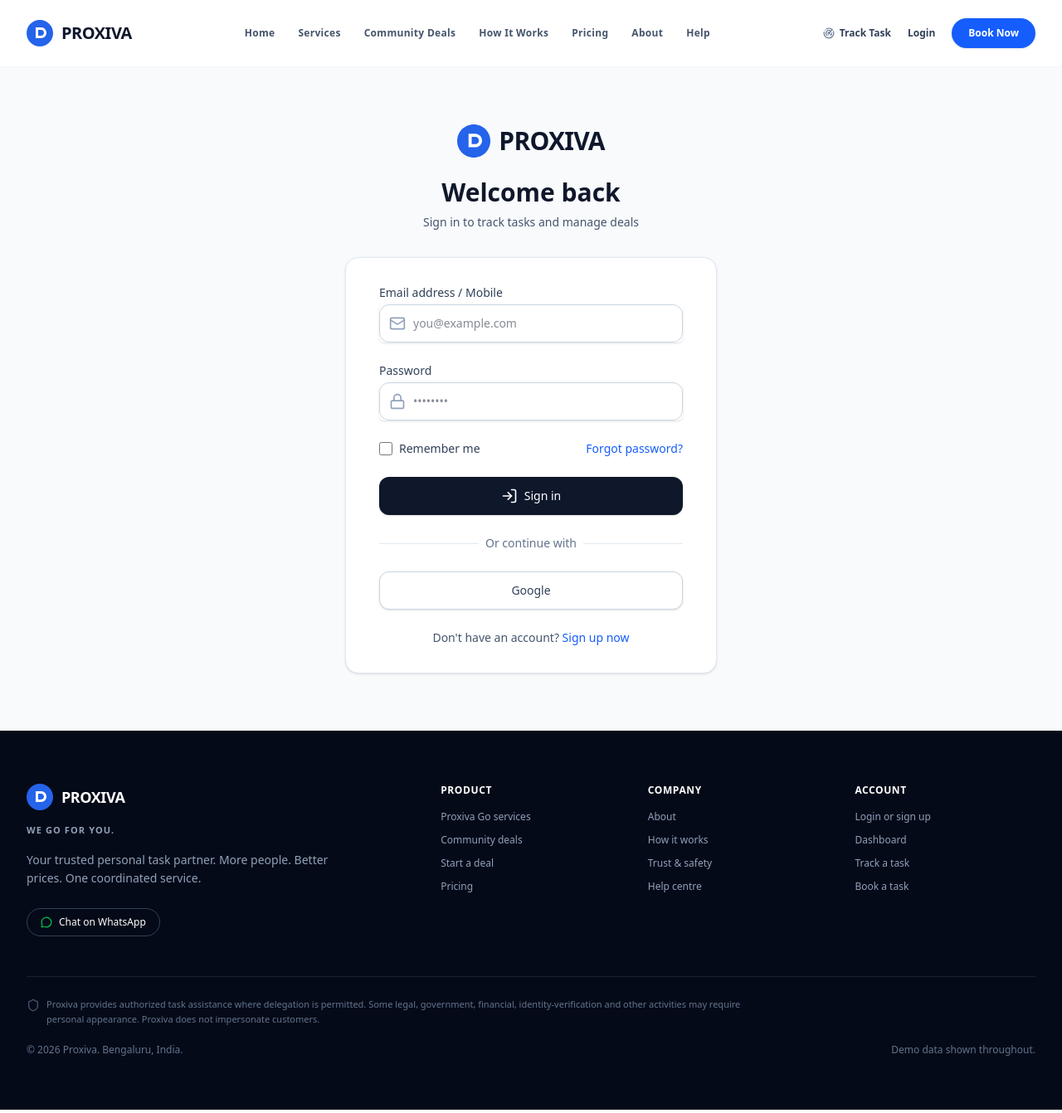
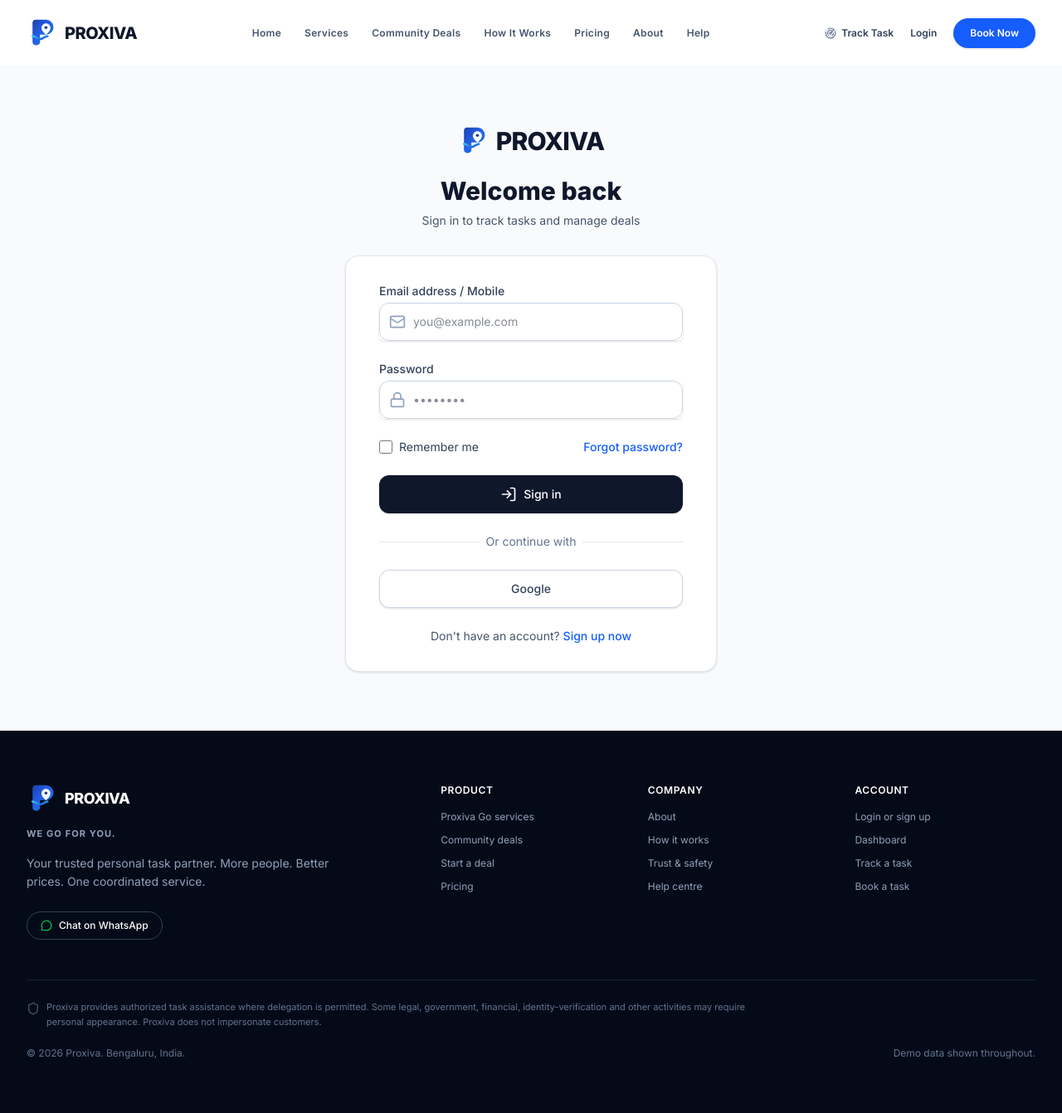
Before and after one commit to VeerajRatrikar/Proxiva, a React (Vite) app: page /login in a window 1280 px wide. Shown: the whole page at 83% size. Built offline with nearby package versions, Linux system fonts and the light colour scheme.

Commit message:
Update font to Inter and replace placeholder logo with exact Lovable logo SVG

```diff
--- a/index.html
+++ b/index.html
@@ -5,6 +5,9 @@
     <link rel="icon" type="image/svg+xml" href="/favicon.svg" />
     <meta name="viewport" content="width=device-width, initial-scale=1.0" />
     <title>proxito</title>
+    <link rel="preconnect" href="https://fonts.googleapis.com">
+    <link rel="preconnect" href="https://fonts.gstatic.com" crossorigin>
+    <link href="https://fonts.googleapis.com/css2?family=Inter:wght@400;500;600;700;800;900&display=swap" rel="stylesheet">
   </head>
   <body>
     <div id="root"></div>
--- a/src/components/Footer.tsx
+++ b/src/components/Footer.tsx
@@ -14,9 +14,24 @@ export default function Footer() {
           {/* Brand Column */}
           <div className="lg:col-span-2 space-y-4">
             <div className="flex items-center space-x-2.5">
-              <svg viewBox="0 0 32 32" fill="none" xmlns="http://www.w3.org/2000/svg" className="w-8 h-8">
-                <path d="M16 32C24.8366 32 32 24.8366 32 16C32 7.16344 24.8366 0 16 0C7.16344 0 0 7.16344 0 16C0 24.8366 7.16344 32 16 32Z" fill="#2563EB"/>
-                <path fillRule="evenodd" clipRule="evenodd" d="M11 9H17.5C21.0899 9 24 11.9101 24 15.5C24 19.0899 21.0899 22 17.5 22H11V9ZM14 12V19H17.5C19.433 19 21 17.433 21 15.5C21 13.567 19.433 12 17.5 12H14Z" fill="white"/>
+              <svg width="36" height="36" viewBox="0 0 40 40" fill="none" xmlns="http://www.w3.org/2000/svg">
+                <defs>
+                  <linearGradient id="proxiva-logo-grad-ft" x1="0%" y1="0%" x2="100%" y2="100%">
+                    <stop offset="0%" stopColor="#1E40AF" />
+                    <stop offset="50%" stopColor="#2563EB" />
+                    <stop offset="100%" stopColor="#0284C7" />
+                  </linearGradient>
+                  <linearGradient id="proxiva-swoop-grad-ft" x1="0%" y1="0%" x2="100%" y2="100%">
+                    <stop offset="0%" stopColor="#38BDF8" />
+                    <stop offset="100%" stopColor="#1D4ED8" />
+                  </linearGradient>
+                </defs>
+                <path d="M8 6C8 3.79086 9.79086 2 12 2H26C31.5228 2 36 6.47715 36 12C36 17.5228 31.5228 22 26 22H18V32C18 34.2091 16.2091 36 14 36H12C9.79086 36 8 34.2091 8 32V6Z" fill="url(#proxiva-logo-grad-ft)" />
+                <path d="M8 24C12 24 14 28 18 28C22 28 24 24 28 24" stroke="url(#proxiva-swoop-grad-ft)" strokeWidth="3" strokeLinecap="round" />
+                <g transform="translate(20, 7)">
+                  <path d="M6 0C2.68629 0 0 2.68629 0 6C0 10.5 6 15 6 15C6 15 12 10.5 12 6C12 2.68629 9.31371 0 6 0Z" fill="white" />
+                  <circle cx="6" cy="5.5" r="2" fill="#1E3A8A" />
+                </g>
               </svg>
               <span className="font-extrabold text-lg tracking-tight text-white">PROXIVA</span>
             </div>
--- a/src/components/Navbar.tsx
+++ b/src/components/Navbar.tsx
@@ -15,9 +15,24 @@ export default function Navbar() {
 
           {/* Logo */}
           <Link to="/" className="flex items-center space-x-2.5">
-            <svg viewBox="0 0 32 32" fill="none" xmlns="http://www.w3.org/2000/svg" className="w-8 h-8">
-              <path d="M16 32C24.8366 32 32 24.8366 32 16C32 7.16344 24.8366 0 16 0C7.16344 0 0 7.16344 0 16C0 24.8366 7.16344 32 16 32Z" fill="#2563EB"/>
-              <path fillRule="evenodd" clipRule="evenodd" d="M11 9H17.5C21.0899 9 24 11.9101 24 15.5C24 19.0899 21.0899 22 17.5 22H11V9ZM14 12V19H17.5C19.433 19 21 17.433 21 15.5C21 13.567 19.433 12 17.5 12H14Z" fill="white"/>
+            <svg width="36" height="36" viewBox="0 0 40 40" fill="none" xmlns="http://www.w3.org/2000/svg">
+              <defs>
+                <linearGradient id="proxiva-logo-grad" x1="0%" y1="0%" x2="100%" y2="100%">
+                  <stop offset="0%" stopColor="#1E40AF" />
+                  <stop offset="50%" stopColor="#2563EB" />
+                  <stop offset="100%" stopColor="#0284C7" />
+                </linearGradient>
+                <linearGradient id="proxiva-swoop-grad" x1="0%" y1="0%" x2="100%" y2="100%">
+                  <stop offset="0%" stopColor="#38BDF8" />
+                  <stop offset="100%" stopColor="#1D4ED8" />
+                </linearGradient>
+              </defs>
+              <path d="M8 6C8 3.79086 9.79086 2 12 2H26C31.5228 2 36 6.47715 36 12C36 17.5228 31.5228 22 26 22H18V32C18 34.2091 16.2091 36 14 36H12C9.79086 36 8 34.2091 8 32V6Z" fill="url(#proxiva-logo-grad)" />
+              <path d="M8 24C12 24 14 28 18 28C22 28 24 24 28 24" stroke="url(#proxiva-swoop-grad)" strokeWidth="3" strokeLinecap="round" />
+              <g transform="translate(20, 7)">
+                <path d="M6 0C2.68629 0 0 2.68629 0 6C0 10.5 6 15 6 15C6 15 12 10.5 12 6C12 2.68629 9.31371 0 6 0Z" fill="white" />
+                <circle cx="6" cy="5.5" r="2" fill="#1E3A8A" />
+              </g>
             </svg>
             <span className="font-extrabold text-xl tracking-tight text-slate-900">PROXIVA</span>
           </Link>
--- a/src/index.css
+++ b/src/index.css
@@ -16,7 +16,7 @@ body {
   background-color: #ffffff;
   -webkit-font-smoothing: antialiased;
   -moz-osx-font-smoothing: grayscale;
-  font-family: ui-sans-serif, system-ui, sans-serif;
+  font-family: Inter, ui-sans-serif, system-ui, -apple-system, BlinkMacSystemFont, "Segoe UI", Roboto, "Helvetica Neue", Arial, sans-serif;
 }
 
 @layer components {
--- a/src/pages/LoginPage.tsx
+++ b/src/pages/LoginPage.tsx
@@ -16,9 +16,24 @@ const LoginPage = () => {
       <div className="max-w-md w-full mx-auto">
         <div className="text-center mb-8">
           <Link to="/" className="flex items-center justify-center space-x-2.5">
-            <svg viewBox="0 0 32 32" fill="none" xmlns="http://www.w3.org/2000/svg" className="w-10 h-10">
-              <path d="M16 32C24.8366 32 32 24.8366 32 16C32 7.16344 24.8366 0 16 0C7.16344 0 0 7.16344 0 16C0 24.8366 7.16344 32 16 32Z" fill="#2563EB"/>
-              <path fillRule="evenodd" clipRule="evenodd" d="M11 9H17.5C21.0899 9 24 11.9101 24 15.5C24 19.0899 21.0899 22 17.5 22H11V9ZM14 12V19H17.5C19.433 19 21 17.433 21 15.5C21 13.567 19.433 12 17.5 12H14Z" fill="white"/>
+            <svg width="36" height="36" viewBox="0 0 40 40" fill="none" xmlns="http://www.w3.org/2000/svg">
+              <defs>
+                <linearGradient id="proxiva-logo-grad-lp" x1="0%" y1="0%" x2="100%" y2="100%">
+                  <stop offset="0%" stopColor="#1E40AF" />
+                  <stop offset="50%" stopColor="#2563EB" />
+                  <stop offset="100%" stopColor="#0284C7" />
+                </linearGradient>
+                <linearGradient id="proxiva-swoop-grad-lp" x1="0%" y1="0%" x2="100%" y2="100%">
+                  <stop offset="0%" stopColor="#38BDF8" />
+                  <stop offset="100%" stopColor="#1D4ED8" />
+                </linearGradient>
+              </defs>
+              <path d="M8 6C8 3.79086 9.79086 2 12 2H26C31.5228 2 36 6.47715 36 12C36 17.5228 31.5228 22 26 22H18V32C18 34.2091 16.2091 36 14 36H12C9.79086 36 8 34.2091 8 32V6Z" fill="url(#proxiva-logo-grad-lp)" />
+              <path d="M8 24C12 24 14 28 18 28C22 28 24 24 28 24" stroke="url(#proxiva-swoop-grad-lp)" strokeWidth="3" strokeLinecap="round" />
+              <g transform="translate(20, 7)">
+                <path d="M6 0C2.68629 0 0 2.68629 0 6C0 10.5 6 15 6 15C6 15 12 10.5 12 6C12 2.68629 9.31371 0 6 0Z" fill="white" />
+                <circle cx="6" cy="5.5" r="2" fill="#1E3A8A" />
+              </g>
             </svg>
             <span className="font-extrabold text-3xl tracking-tight text-slate-900">PROXIVA</span>
           </Link>
```
